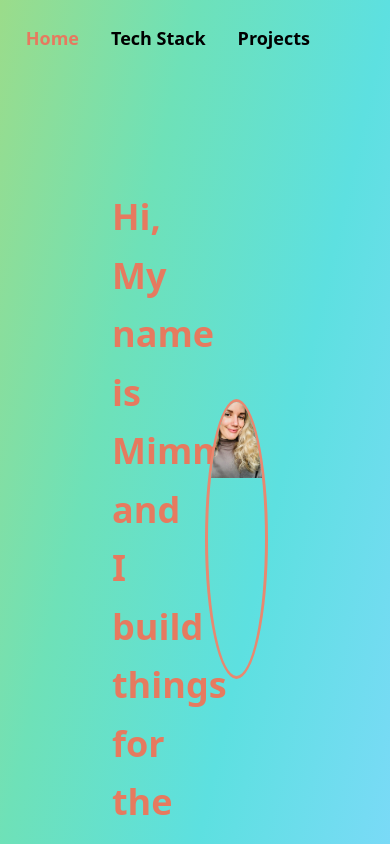
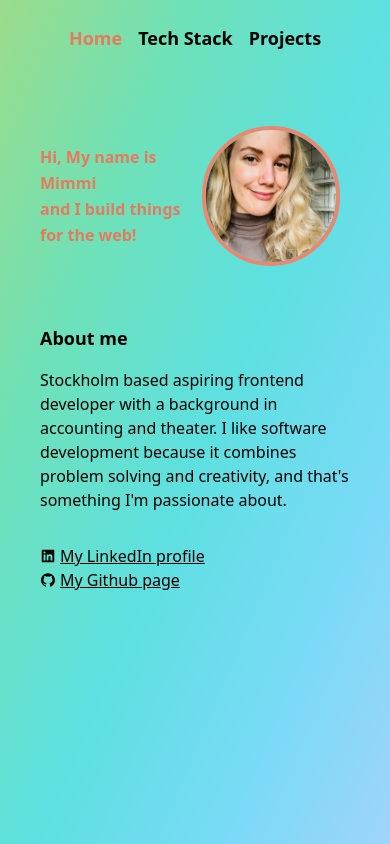
Before and after one commit to MimmiRimmi/Portfolio, a Next.js app: page / in a window 390 px wide. Shown: the top 844 px of the page. Built offline with nearby package versions, Linux system fonts and the light colour scheme.

Commit message:
mobile design

```diff
--- a/src/pages/About.js
+++ b/src/pages/About.js
@@ -2,16 +2,16 @@ import { AiFillGithub, AiFillLinkedin } from "react-icons/ai";
 
 const About = () => {
   return (
-    <div className="mt-36 w-2/4 ml-36 flex justify-center items-left">
-      <div className="">
-        <div className="text-4xl font-bold">About me</div>
-        <p className="mt-6 text-xl pb-8">
+    <div className="mt-12 md:mt-36 md:w-2/4 md:ml-36 flex justify-center md:items-left">
+      <div>
+        <div className="text-lg md:text-4xl font-bold">About me</div>
+        <p className="mt-4 md:mt-6 md:text-xl pb-8">
           Stockholm based aspiring frontend developer with a background in
           accounting and theater. I like software development because it
           combines problem solving and creativity, and that&apos;s something
           I&apos;m passionate about.
         </p>
-        <div className="flex flex-row">
+        <div className="flex flex-col md:flex-row">
           <a
             className="underline cursor-pointer"
             href={"https://se.linkedin.com/in/mimmi-rimmerfeldt-081684116"}
--- a/src/pages/Projects.js
+++ b/src/pages/Projects.js
@@ -5,13 +5,13 @@ import Quiz from "../assets/Quiz.png";
 
 const Projects = () => {
   return (
-    <div className="min-h-screen mt-20">
+    <div className="min-h-screen mt-10 md:mt-20">
       <div className="flex flex-col justify-center items-center">
-        <div className="text-3xl font-bold">Projects</div>
-        <h1 className="text-2xl">
+        <div className="text-lg md:text-3xl font-bold">My projects</div>
+        <h1 className="text-sm md:text-2xl">
           A selection of the things I&apos;ve built so far
         </h1>
-        <div className="pt-16 flex">
+        <div className="pt-12 pb-12 md:pt-16 md:pb-16 flex flex-col gap-6 md:gap-0 md:flex-row">
           <Card2
             img={radioPlayer}
             title={"Radio player with React"}
--- a/src/pages/Techstack.js
+++ b/src/pages/Techstack.js
@@ -5,16 +5,19 @@ import { SiJavascript } from "react-icons/si";
 import { FaReact } from "react-icons/fa";
 import { SiRedux } from "react-icons/si";
 import { AiFillGithub } from "react-icons/ai";
+import { SiTailwindcss } from "react-icons/si";
 
 const Techstack = () => {
   return (
-    <div className="min-h-screen mt-24">
+    <div className="min-h-screen mt-12 md:mt-24">
       <div className="flex flex-col justify-center items-center">
-        <div className="text-3xl leading-relaxed font-bold">My Tech Stack</div>
-        <h1 className="text-2xl pb-8">
+        <div className="text-lg md:text-3xl leading-relaxed font-bold">
+          My Tech Stack
+        </div>
+        <h1 className="text-sm md:text-2xl pb-8">
           Technologies I&apos;ve been working with recently
         </h1>
-        <div className="border rounded-xl flex flex-wrap justify-center">
+        <div className="md:border rounded-xl flex flex-wrap justify-center">
           <div>
             <Card
               icon={
@@ -82,6 +85,13 @@ const Techstack = () => {
             }
             title={"Github"}
           />
+
+          <Card
+            icon={
+              <SiTailwindcss style={{ color: "#e34c26", fontSize: "3em" }} />
+            }
+            title={"Tailwind CSS"}
+          />
         </div>
       </div>
     </div>
--- a/src/pages/_app.js
+++ b/src/pages/_app.js
@@ -7,7 +7,7 @@ export default function App({ Component, pageProps }) {
   return (
     <>
       <nav>
-        <ul className="flex gap-8 justify-end pr-20 py-6 font-bold text-lg">
+        <ul className="flex justify-center md:flex-row gap-4 md:gap-8 md:justify-end md:pr-20 py-6 font-bold text-lg">
           <li>
             <Link
               href="/"
--- a/src/pages/contact.js
+++ /dev/null
@@ -1,5 +0,0 @@
-const contact = () => {
-  return <div className="flex min-h-screen"> this is the contact page</div>;
-};
-
-export default contact;
--- a/src/pages/index.js
+++ b/src/pages/index.js
@@ -7,23 +7,20 @@ const inter = Inter({ subsets: ["latin"] });
 
 export default function Home() {
   return (
-    <main className="min-h-screen p-28">
+    <main className="min-h-screen md:p-28 p-10">
       <div className="flex flex-row justify-center items-center">
-        <div className="text-4xl w-2/4 font-extrabold leading-relaxed text-[#e67a5f]">
+        <div className="md:text-4xl w-2/4 font-extrabold leading-relaxed text-[#e67a5f]">
           Hi, My name is <br /> Mimmi <br /> and I build things for the web!
         </div>
-        <div className="image-cropper w-2/4">
-          <Image className="img" src={profilePic} alt="Picture of the author" />
+        <div className="w-[140px] h-[140px] md:w-[280px] md:h-[280px] relative overflow-hidden rounded-full border-4 border-[#e88870] m-2.5">
+          <Image
+            className="inline"
+            src={profilePic}
+            alt="Picture of the author"
+          />
         </div>
       </div>
-      <div className="">
-        {/* <h2>About me</h2>
-        <p>
-          Stockholm based aspiring frontend developer with a background in
-          accounting and theater. I like software development because it
-          combines problem solving and creativity, and that's something I'm
-          passionate about.
-        </p> */}
+      <div>
         <About />
       </div>
     </main>
--- a/src/styles/globals.css
+++ b/src/styles/globals.css
@@ -30,19 +30,3 @@ body {
     )
     rgb(var(--background-start-rgb));
 }
-
-.image-cropper {
-  width: 280px;
-  height: 280px;
-  position: relative;
-  overflow: hidden;
-  border-radius: 50%;
-  border: 3px solid #e88870;
-  margin: 10px;
-}
-
-img {
-  display: inline;
-  margin: 0 auto;
-  width: auto;
-}
```
